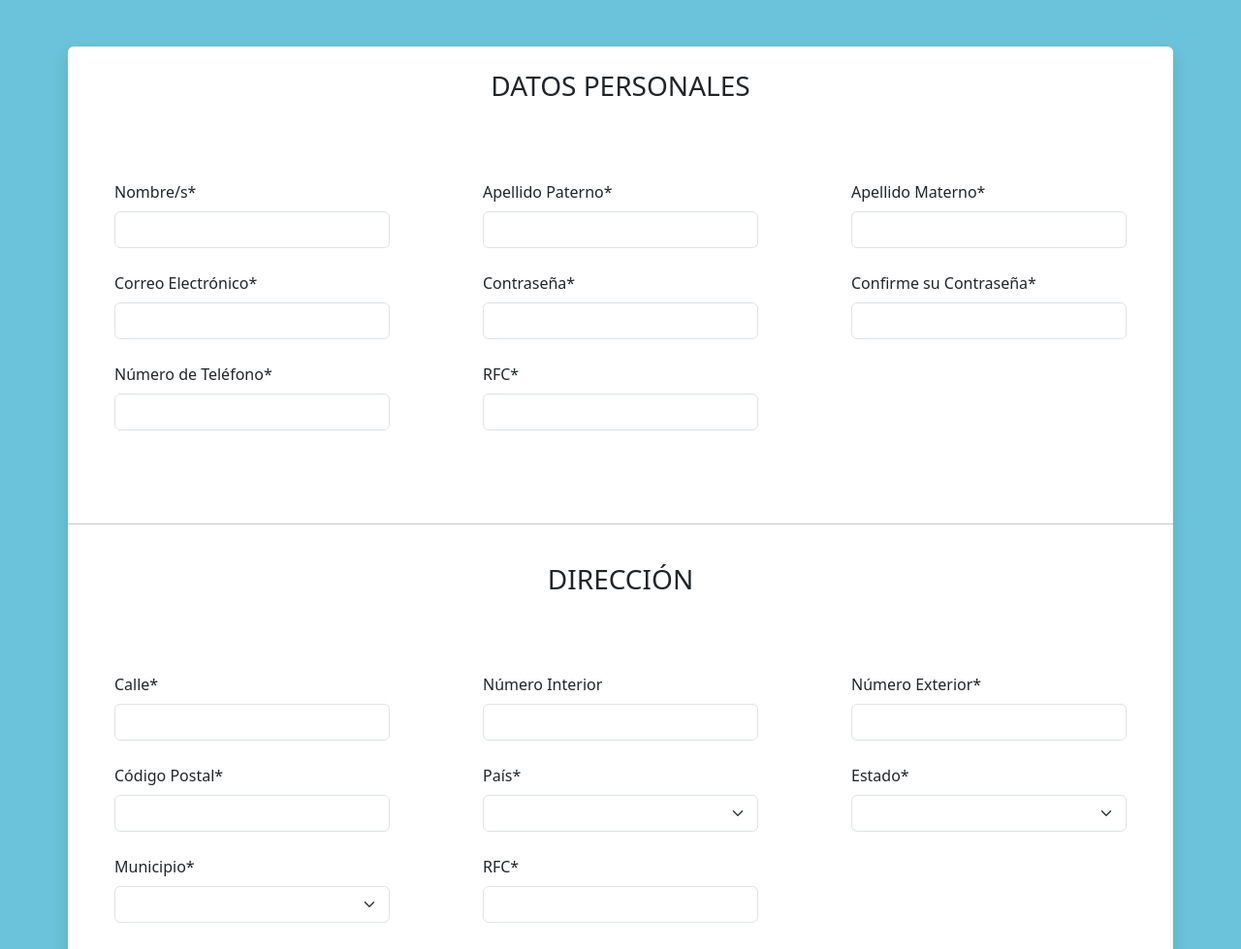
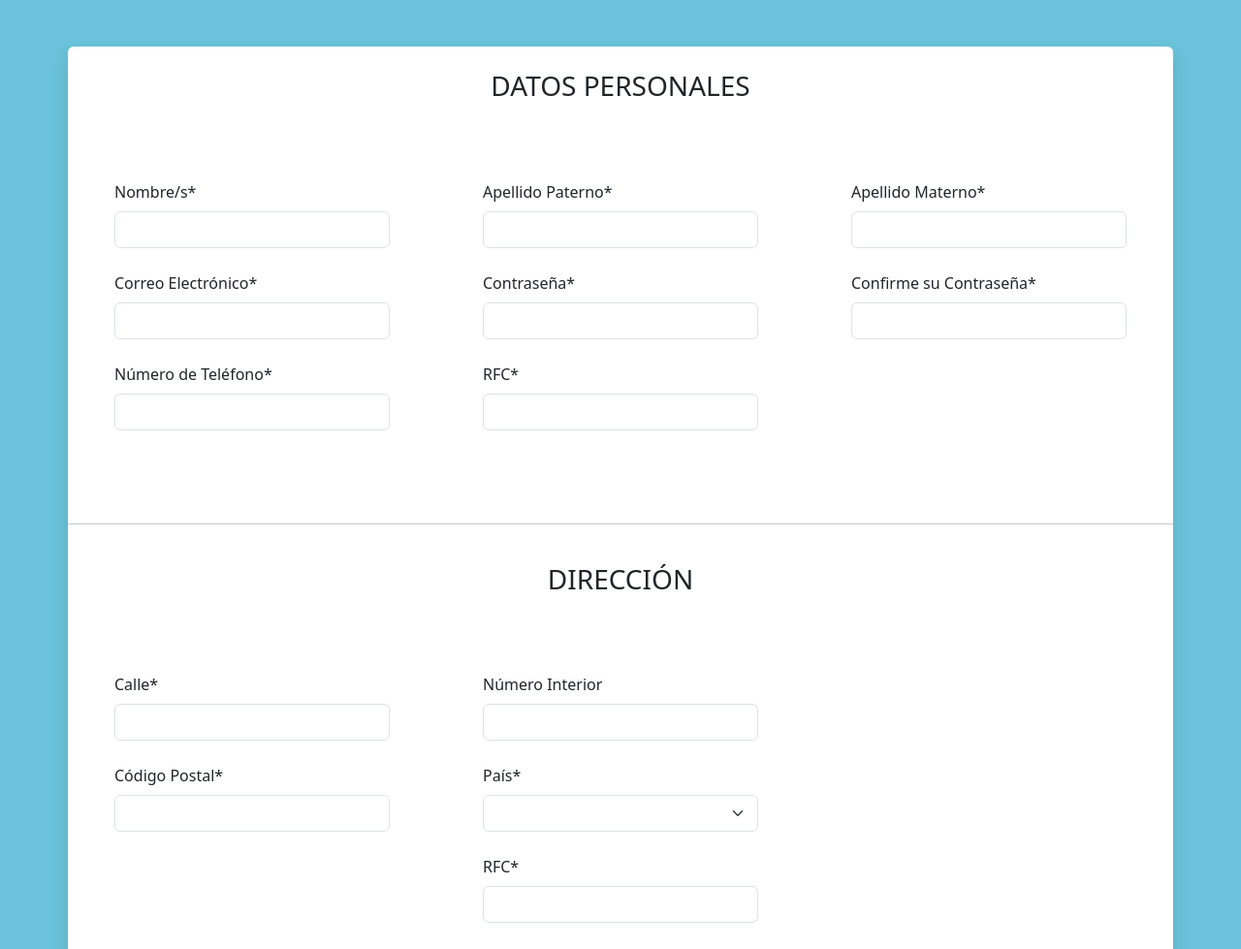
Before and after one commit to Armando-AR/PapeleriaPro, a plain HTML site: page DatosUsuario.html in a window 1280 px wide. Shown: the top 979 px of the page at 97% size. Drawn offline with Linux system fonts and the light colour scheme.

Commit message:
Actualización de carpetas

```diff
--- a/Página Web/DatosUsuario.html
+++ b/DatosUsuario.html
@@ -95,18 +95,7 @@
                     <input type="text" class="form-control" name="cpDireccion">
                     <br>
 
-                    <form action="#">
-                        <label for="municipioDireccion" class="form-label">Municipio*</label>
-                        <select class="form-select" name="paises" name="municipioDireccion">
-                            <option value="NON"></option>
-                            <option value="QRO">Querétaro</option>
-                            <option value="CDMX">Ciudad de México</option>
-                            <option value="EDOMEX">Establo de México</option>
-                            <option value="HGO">Hidalgo</option>
-                            <option value="JAL">Jalisco</option>
-                            <option value="SIN">Sinaloa</option>
-                        </select>
-                    </form>
+
                     <br>
                 </div>
                 <div class="mb-4">
@@ -150,25 +139,7 @@
             <!--COLUMNA DERECHA-->
             <div class="col p-5 rounded">
 
-                <form action="#">
 
-                    <label for="noExterior" class="form-label">Número Exterior*</label>
-                    <input type="text" class="form-control" name="noExterior">
-                    <br>
-                    <form action="#">
-                        <label for="edoDireccion" class="form-label">Estado*</label>
-                        <select class="form-select" name="paises" name="edoDireccion">
-                            <option value="NON"></option>
-                            <option value="QRO">Querétaro</option>
-                            <option value="CDMX">Ciudad de México</option>
-                            <option value="EDOMEX">Establo de México</option>
-                            <option value="HGO">Hidalgo</option>
-                            <option value="JAL">Jalisco</option>
-                            <option value="SIN">Sinaloa</option>
-                        </select>
-                    </form>
-
-                </form>
             </div>
         </div>
     </div>
```
Also changed, not shown: CSS/bootstrap.min.css (renamed from Página Web/CSS/bootstrap.min.css), JS/bootstrap.bundle.min.js (renamed from Página Web/JS/bootstrap.bundle.min.js), Media/Fnr8gUJX0AExtan.jfif (renamed from Página Web/Media/Fnr8gUJX0AExtan.jfif), Media/Valorant.ico (renamed from Página Web/Media/Valorant.ico), Media/jebus.gif (renamed from Página Web/Media/jebus.gif), Media/photo_2023-02-28_17-44-16.jpg (renamed from Página Web/Media/photo_2023-02-28_17-44-16.jpg), RegistroUsuario.html (renamed from Página Web/RegistroUsuario.html), index.html (renamed from Página Web/index.html).
